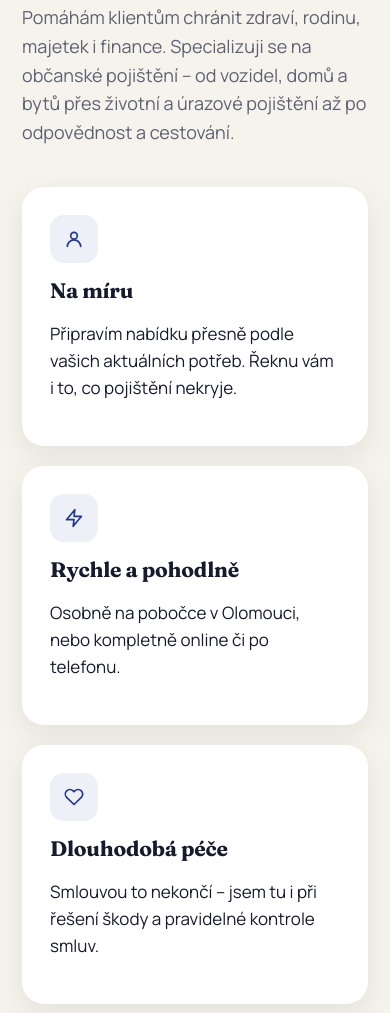
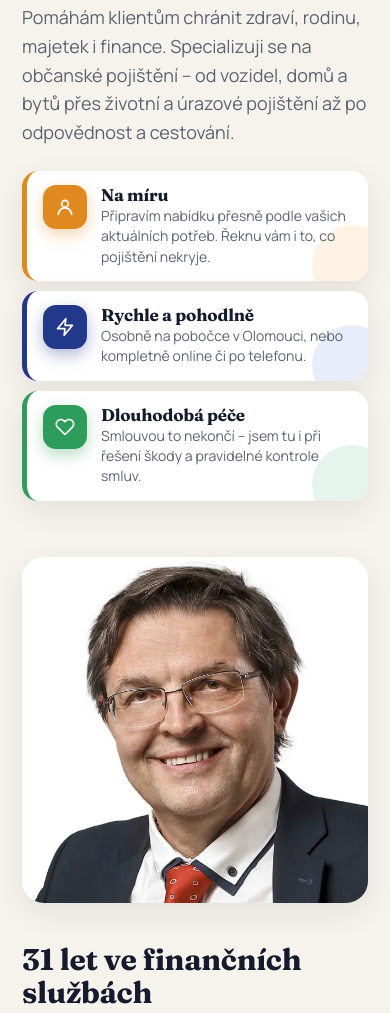
Before and after one commit to jankuchynka/kuchynka-web, a plain HTML site: page index.html in a window 390 px wide. Shown: the part 1319-2332 px from the top of the page. Drawn offline with Linux system fonts and the light colour scheme.

Commit message:
Úvodní 3 body: barevný design, na mobilu nízké řádky
Co-Authored-By: Claude Opus 5.5 <noreply@anthropic.com>
Claude-Session: https://claude.ai/code/session_017cyp1xfVAVBtzvKamTU3Vd

```diff
--- a/index.html
+++ b/index.html
@@ -92,9 +92,23 @@ header{position:sticky;top:0;z-index:50;background:rgba(246,243,236,.92);backdro
 
 /* intro */
 .points{display:grid;grid-template-columns:repeat(3,1fr);gap:20px;margin-top:40px}
-.point{background:var(--card);border-radius:var(--r);padding:28px;box-shadow:var(--shadow)}
+.point{--c:#e0891f;--bg:#fff4e4;position:relative;background:var(--card);border-radius:var(--r);padding:26px 26px 24px;box-shadow:var(--shadow);overflow:hidden;border-top:5px solid var(--c)}
+.point.c2{--c:#22388a;--bg:#e9edfa}
+.point.c3{--c:#2e9d5b;--bg:#e5f5ec}
+.point .ico{background:var(--c);color:#fff;width:52px;height:52px;border-radius:16px;box-shadow:0 6px 16px color-mix(in srgb,var(--c) 35%,transparent)}
+.point h3{color:var(--ink)}
+.point p{margin:0;color:var(--muted)}
+.point::after{content:"";position:absolute;right:-30px;bottom:-30px;width:120px;height:120px;border-radius:50%;background:var(--bg);z-index:0}
+.point>*{position:relative;z-index:1}
 .ico{width:48px;height:48px;border-radius:14px;background:#eef0f8;color:var(--blue);display:grid;place-items:center;margin-bottom:16px}
-@media(max-width:820px){.points{grid-template-columns:1fr}}
+@media(max-width:820px){
+  .points{grid-template-columns:1fr;gap:10px;margin-top:24px}
+  .point{display:grid;grid-template-columns:44px 1fr;grid-template-areas:"ico t" "ico d";column-gap:14px;row-gap:2px;padding:14px 16px;border-top:0;border-left:5px solid var(--c);border-radius:16px;align-items:center}
+  .point .ico{grid-area:ico;width:44px;height:44px;border-radius:13px;margin:0;align-self:start}
+  .point h3{grid-area:t;font-size:17px;margin:0}
+  .point p{grid-area:d;font-size:14px;line-height:1.45}
+  .point::after{width:80px;height:80px;right:-24px;bottom:-24px}
+}
 
 .about{display:grid;grid-template-columns:.8fr 1.2fr;gap:40px;align-items:center;margin-top:56px}
 .about-photo{height:auto;border-radius:var(--r);box-shadow:var(--shadow);width:100%;aspect-ratio:1;object-fit:cover;object-position:50% 25%}
@@ -301,8 +315,8 @@ footer a{color:#fff}
     <p class="lead">Pomáhám klientům chránit zdraví, rodinu, majetek i finance. Specializuji se na občanské pojištění – od vozidel, domů a bytů přes životní a úrazové pojištění až po odpovědnost a cestování.</p>
     <div class="points">
       <div class="point"><div class="ico"><svg class="i"><use href="#i-user"/></svg></div><h3>Na míru</h3><p>Připravím nabídku přesně podle vašich aktuálních potřeb. Řeknu vám i to, co pojištění nekryje.</p></div>
-      <div class="point"><div class="ico"><svg class="i"><use href="#i-bolt"/></svg></div><h3>Rychle a pohodlně</h3><p>Osobně na pobočce v Olomouci, nebo kompletně online či po telefonu.</p></div>
-      <div class="point"><div class="ico"><svg class="i"><use href="#i-heart"/></svg></div><h3>Dlouhodobá péče</h3><p>Smlouvou to nekončí – jsem tu i při řešení škody a pravidelné kontrole smluv.</p></div>
+      <div class="point c2"><div class="ico"><svg class="i"><use href="#i-bolt"/></svg></div><h3>Rychle a pohodlně</h3><p>Osobně na pobočce v Olomouci, nebo kompletně online či po telefonu.</p></div>
+      <div class="point c3"><div class="ico"><svg class="i"><use href="#i-heart"/></svg></div><h3>Dlouhodobá péče</h3><p>Smlouvou to nekončí – jsem tu i při řešení škody a pravidelné kontrole smluv.</p></div>
     </div>
     <div class="about">
       <img class="about-photo" src="img/jan-portret.webp" alt="Ing. Jan Kuchyňka" width="700" height="626" loading="lazy">
```
